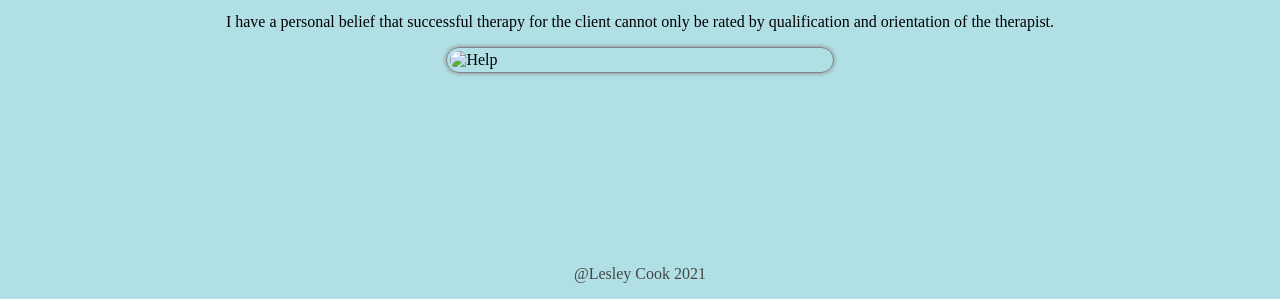
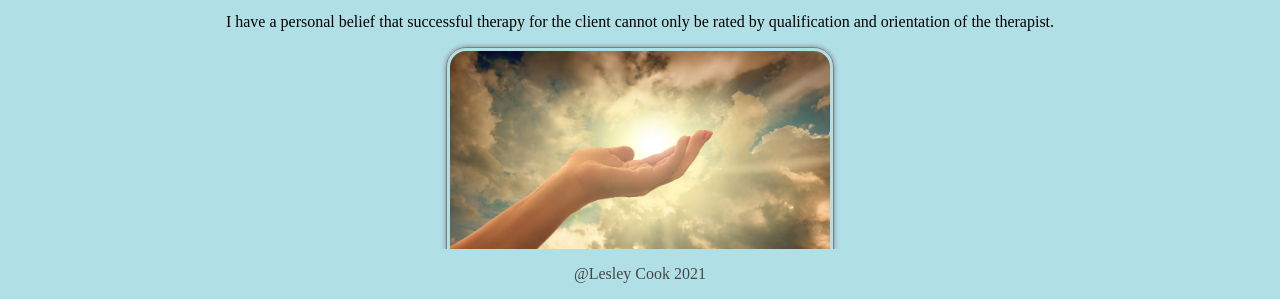
Before and after one commit to Zayda2020/lesleycookcounselling, a plain HTML site: page aboutme.html in a window 1280 px wide. Shown: the part 501-800 px from the top of the page. Drawn offline with Linux system fonts and the light colour scheme.

Commit message:
14.20 commit

```diff
--- a/aboutme.html
+++ b/aboutme.html
@@ -33,7 +33,7 @@
       <p>
         I have a personal belief that successful therapy for the client cannot only be rated by qualification and orientation of the therapist.
       </p>
-      <img class= "align-center" src="./images/help.jpg" alt="Help">
+      <img class= "align-center" src="./images/hopeful hand.jpg" alt="Help">
 </body>
 <div class="footer">
   <p>@Lesley Cook 2021</p>
```
